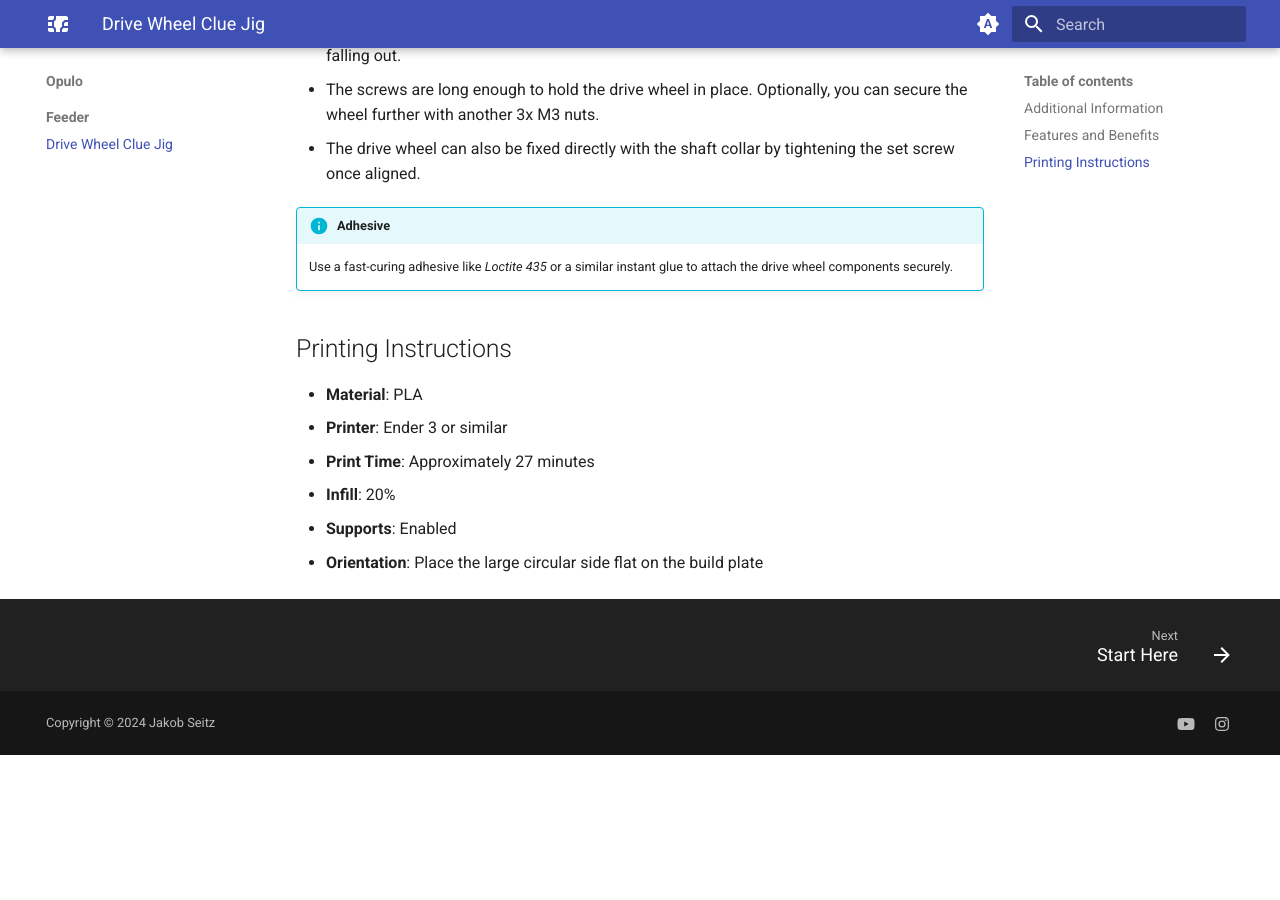
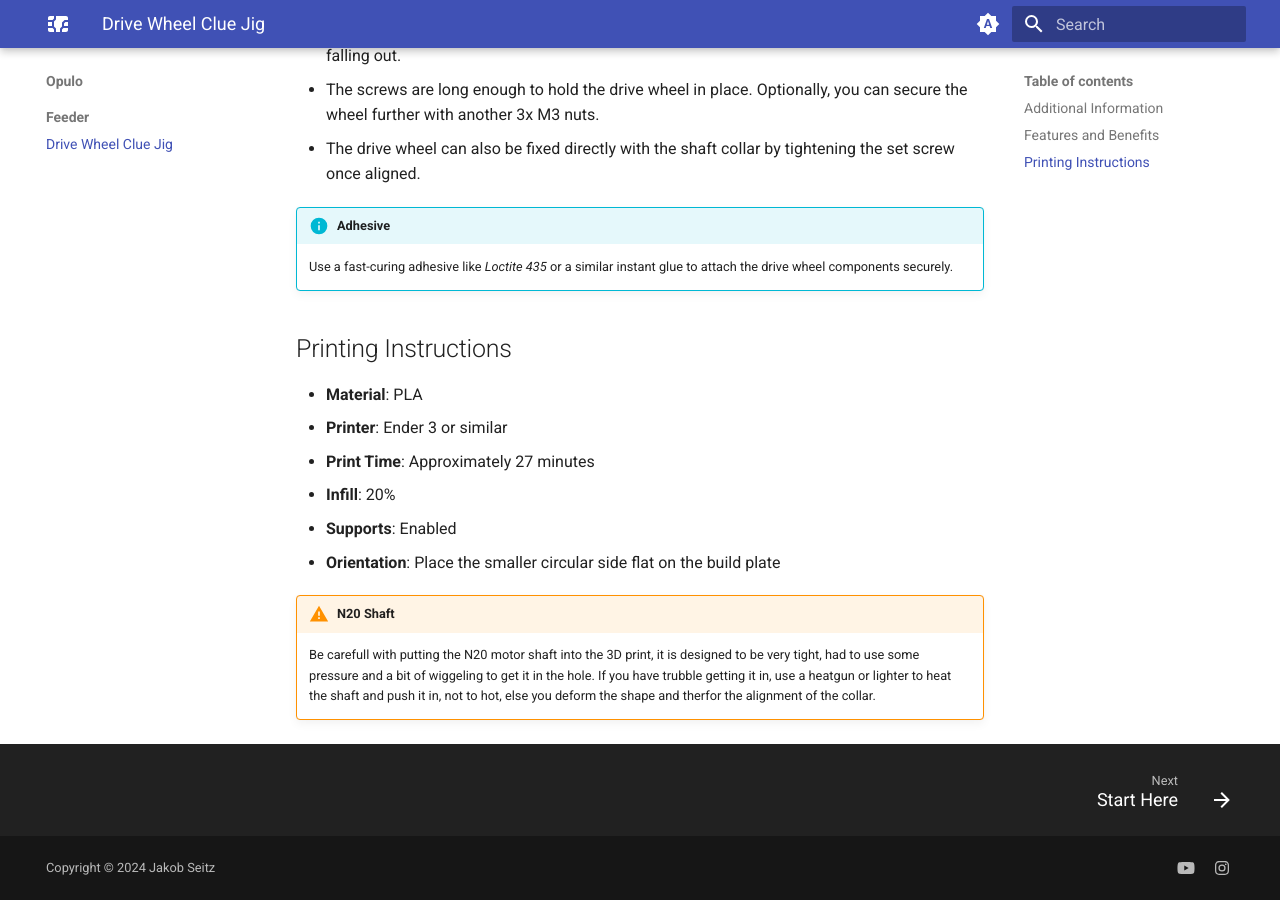
Before and after one commit to Technolitix/docs, an MkDocs documentation site: the page built from docs/drive-wheel-clue-jig.md, in a window 1280 px wide and 900 px high, scrolled down 1143 px. Built offline with MkDocs 1.6.1 and Material for MkDocs 9.7.7, drawn with Linux system fonts in a browser that asks for light colours; before the commit the page ends 1898 px from its top, so only the background shows below that.

Commit message:
Update drive-wheel-clue-jig.md

```diff
--- a/docs/drive-wheel-clue-jig.md
+++ b/docs/drive-wheel-clue-jig.md
@@ -41,4 +41,7 @@ The standard jigs for assembling Opulo's drive wheel are often insufficient for
 - **Print Time**: Approximately 27 minutes
 - **Infill**: 20%
 - **Supports**: Enabled
-- **Orientation**: Place the large circular side flat on the build plate
+- **Orientation**: Place the smaller circular side flat on the build plate
+
+!!! warning "N20 Shaft"
+    Be carefull with putting the N20 motor shaft into the 3D print, it is designed to be very tight, had to use some pressure and a bit of wiggeling to get it in the hole. If you have trubble getting it in, use a heatgun or lighter to heat the shaft and push it in, not to hot, else you deform the shape and therfor the alignment of the collar.
```
